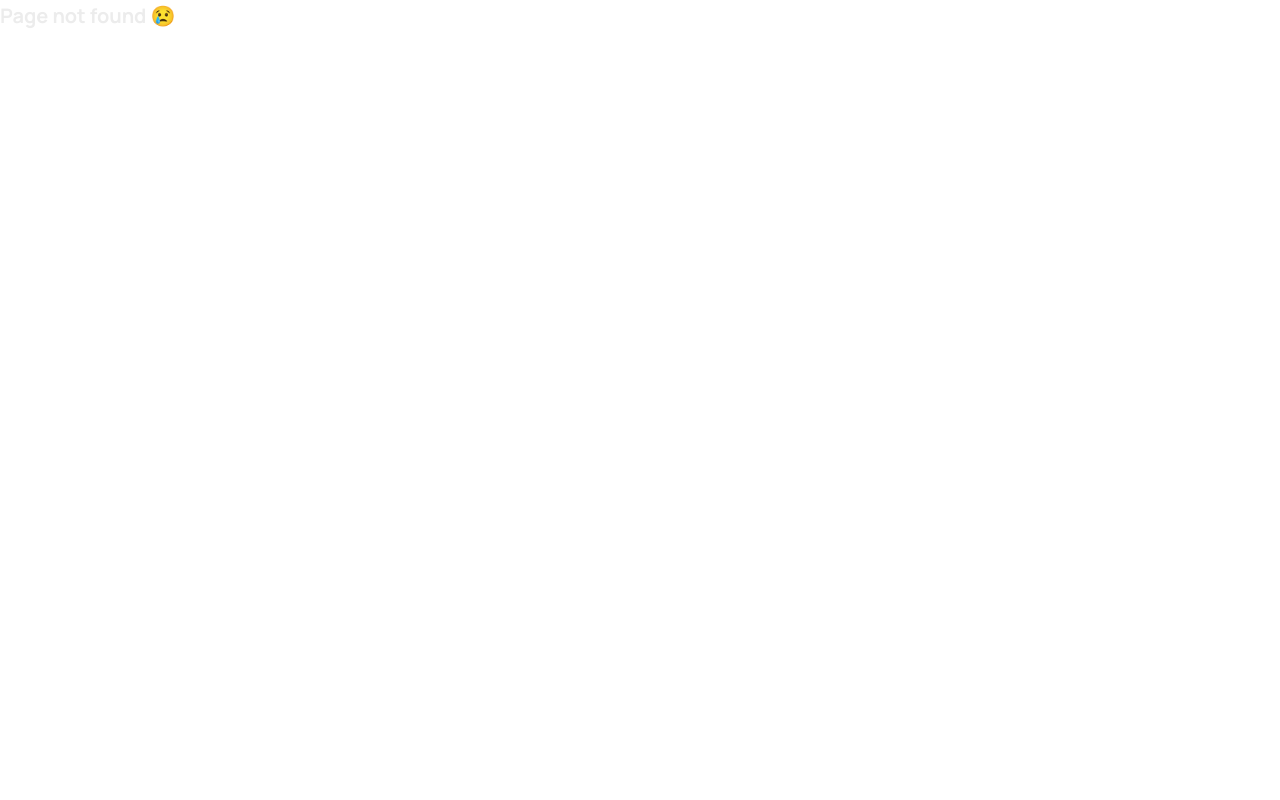
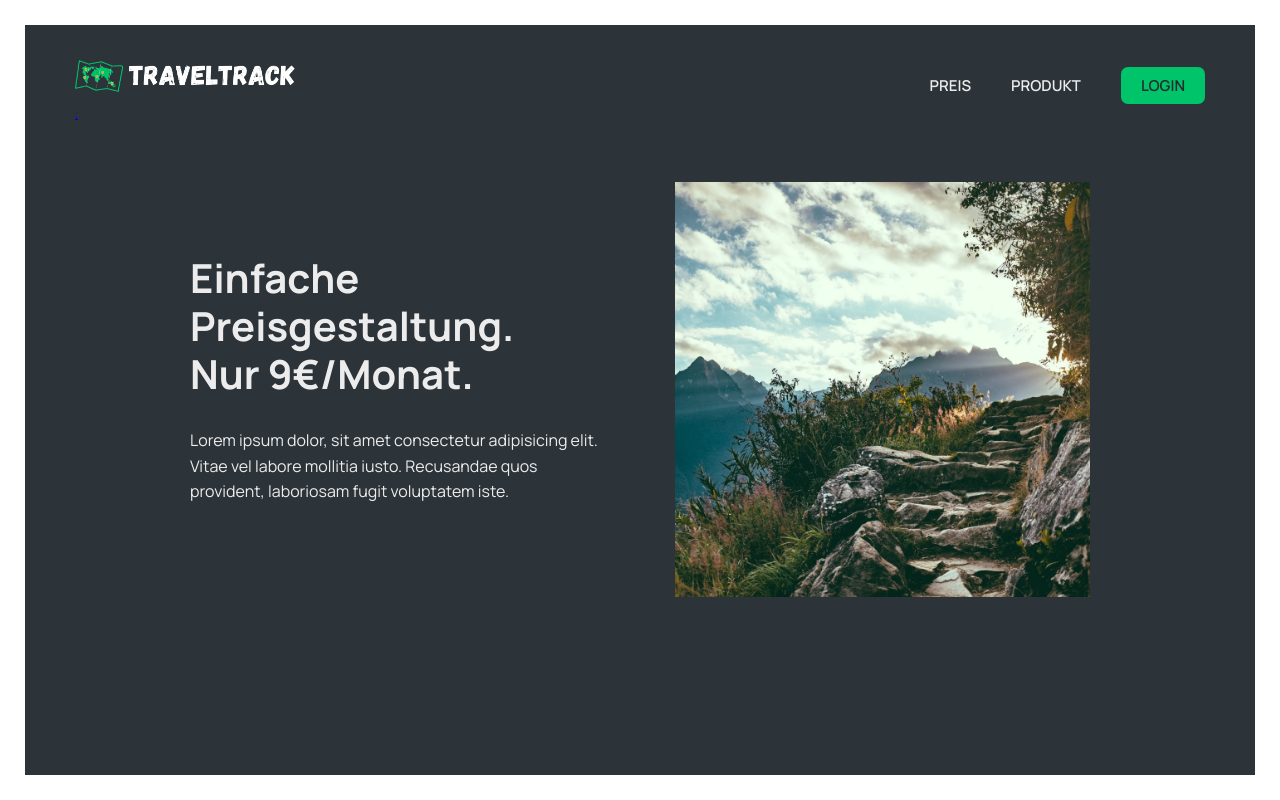
Before and after one commit to TonySN90/traveltrack, a React (Vite) app: page /preise in a window 1280 px wide. Before the commit this address had no page. Built offline with nearby package versions, Linux system fonts and the light colour scheme; data requests are answered from the project's data file.

Commit message:
refactoring

```diff
--- a/package.json
+++ b/package.json
@@ -11,6 +11,7 @@
     "server": "json-server --watch data/cities.json --port 9000"
   },
   "dependencies": {
+    "history": "^5.3.0",
     "json-server": "^1.0.0-alpha.22",
     "react": "^18.2.0",
     "react-datepicker": "^5.0.0",
--- a/src/App.jsx
+++ b/src/App.jsx
@@ -26,8 +26,8 @@ function App() {
           <Suspense fallback={<SpinnerFullPage />}>
             <Routes>
               <Route index element={<Homepage />} />
-              <Route path="product" element={<Product />} />
-              <Route path="pricing" element={<Pricing />} />
+              <Route path="produkt" element={<Product />} />
+              <Route path="preise" element={<Pricing />} />
               <Route path="login" element={<Login />} />
               <Route
                 path="app"
--- a/src/components/PageNav.jsx
+++ b/src/components/PageNav.jsx
@@ -8,10 +8,10 @@ function PageNav() {
       <Logo />
       <ul>
         <li>
-          <NavLink to="/pricing">Preis</NavLink>
+          <NavLink to="/preise">Preis</NavLink>
         </li>
         <li>
-          <NavLink to="/product">Produkt</NavLink>
+          <NavLink to="/produkt">Produkt</NavLink>
         </li>
         <li>
           <NavLink to="/login" className={styles.ctaLink}>
--- a/src/pages/ProtectedRoute.jsx
+++ b/src/pages/ProtectedRoute.jsx
@@ -7,7 +7,7 @@ function ProtectedRoute({ children }) {
   const navigate = useNavigate();
 
   useEffect(() => {
-    if (!isAuthenticated) navigate("/");
+    if (!isAuthenticated) navigate("/Homepage");
   }, [isAuthenticated, navigate]);
 
   return isAuthenticated ? children : null;
```
Also changed, not shown: 2 other files (tests, documents, lock files or other folders).
